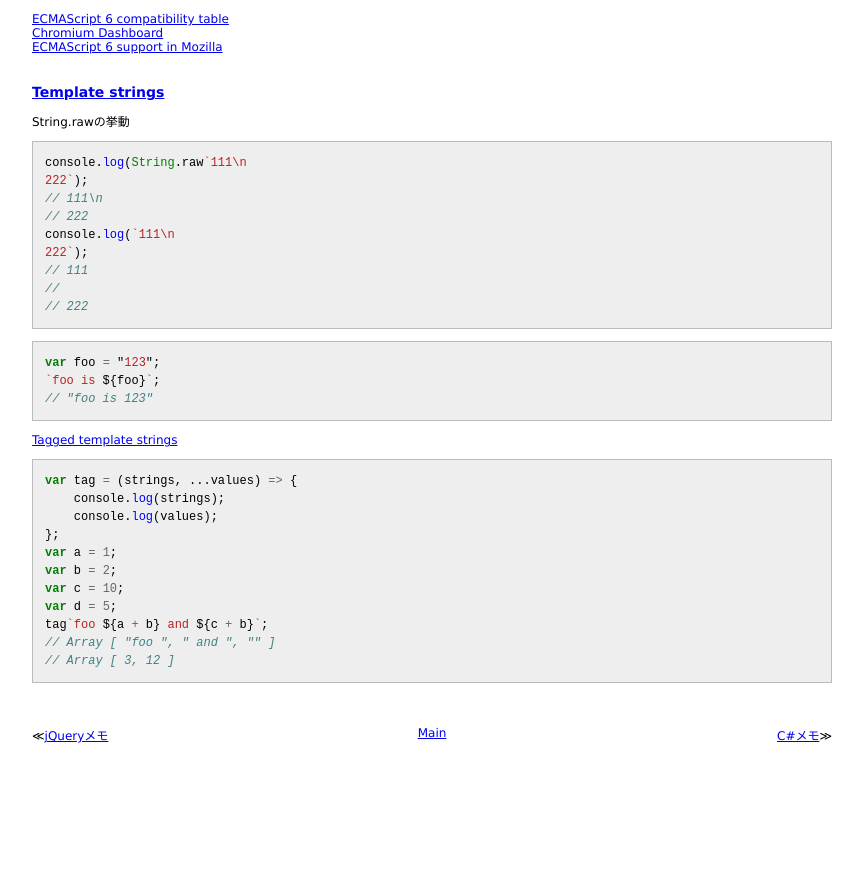
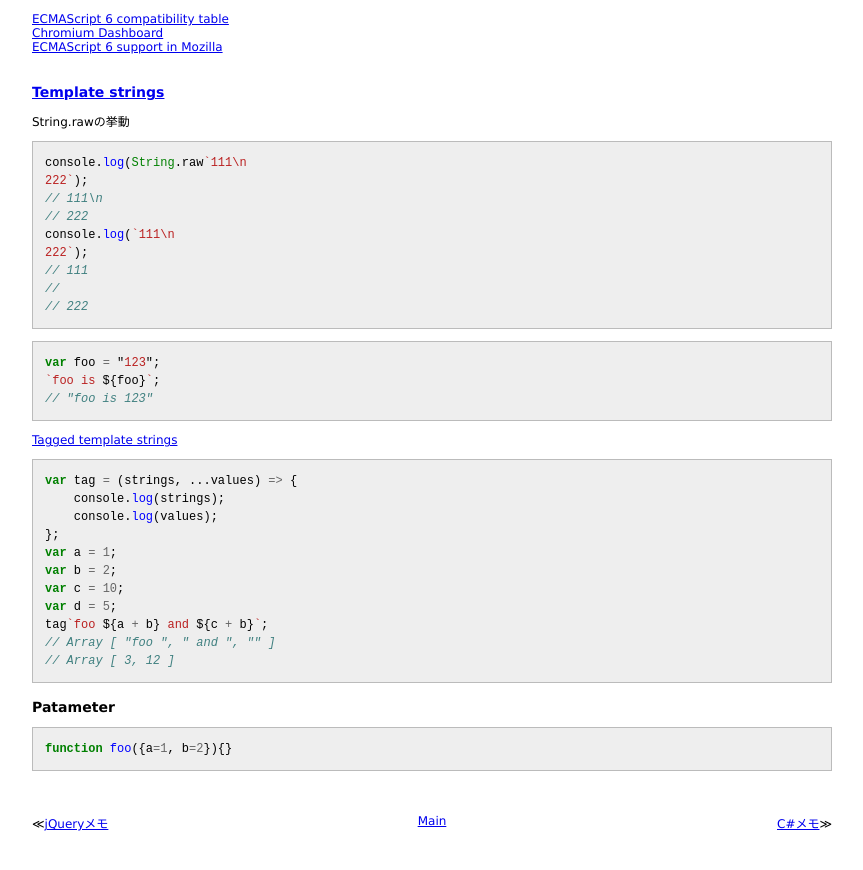
Before and after one commit to 38elements/38elements.github.com, a Jekyll site: the page built from _posts/2014-10-22-es6.md, in a window 1280 px wide and 900 px high, scrolled down 1694 px. Shown: the top 870 px of the window, without its empty margins (208-1071 px from the left). Built offline with Jekyll 4.4.1, drawn with Linux system fonts in a browser that asks for light colours; Markdown is read by kramdown in place of the engine named in the settings; before the commit the page ends 2506 px from its top, so only the background shows below that.

Commit message:
Update 2014-10-22-es6.md

```diff
--- a/_posts/2014-10-22-es6.md
+++ b/_posts/2014-10-22-es6.md
@@ -131,3 +131,8 @@ tag`foo ${a + b} and ${c + b}`;
 // Array [ "foo ", " and ", "" ]
 // Array [ 3, 12 ]
 {% endhighlight %}
+
+### Patameter
+{% highlight javascript %}
+function foo({a=1, b=2}){}
+{% endhighlight %}
```
